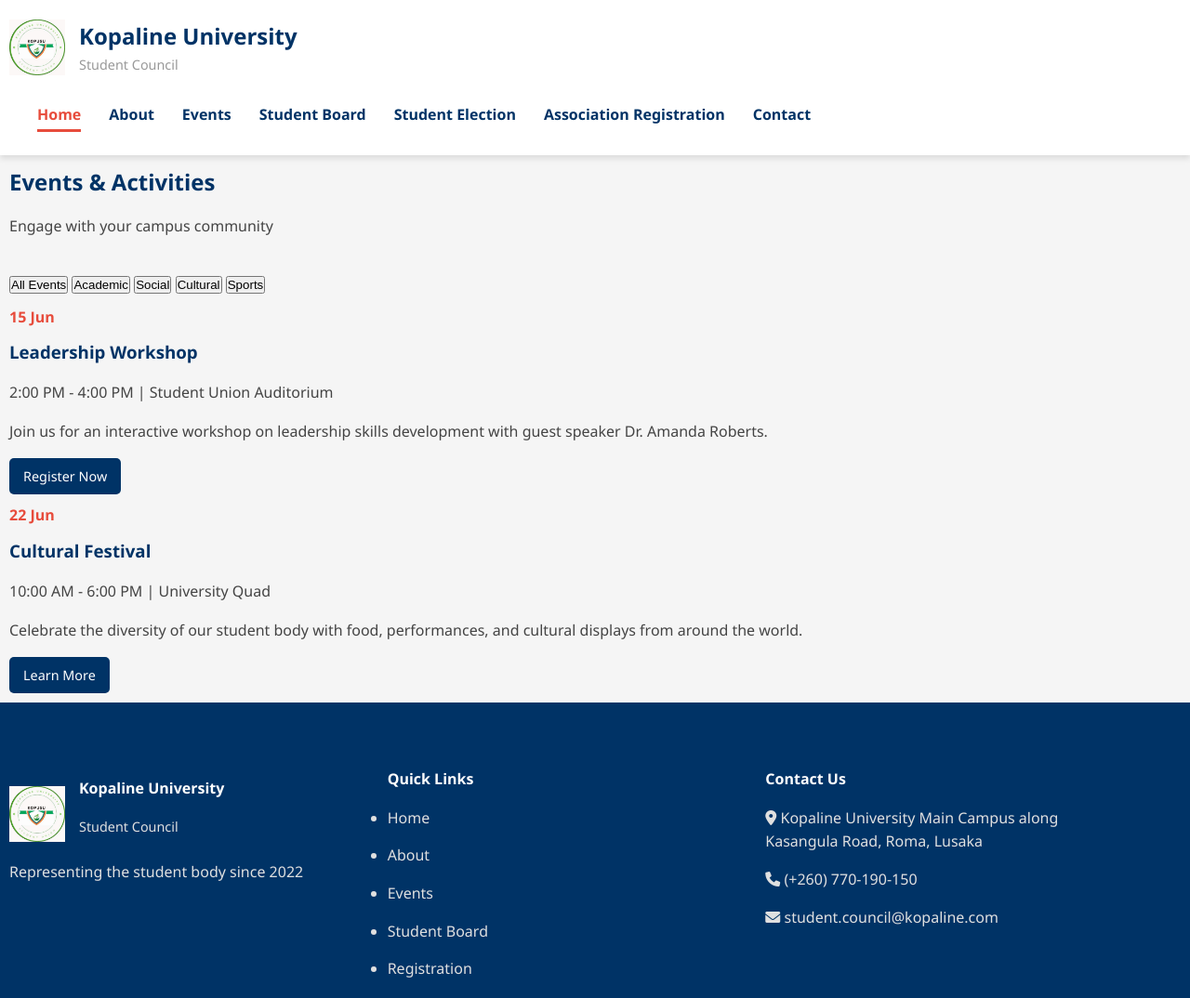
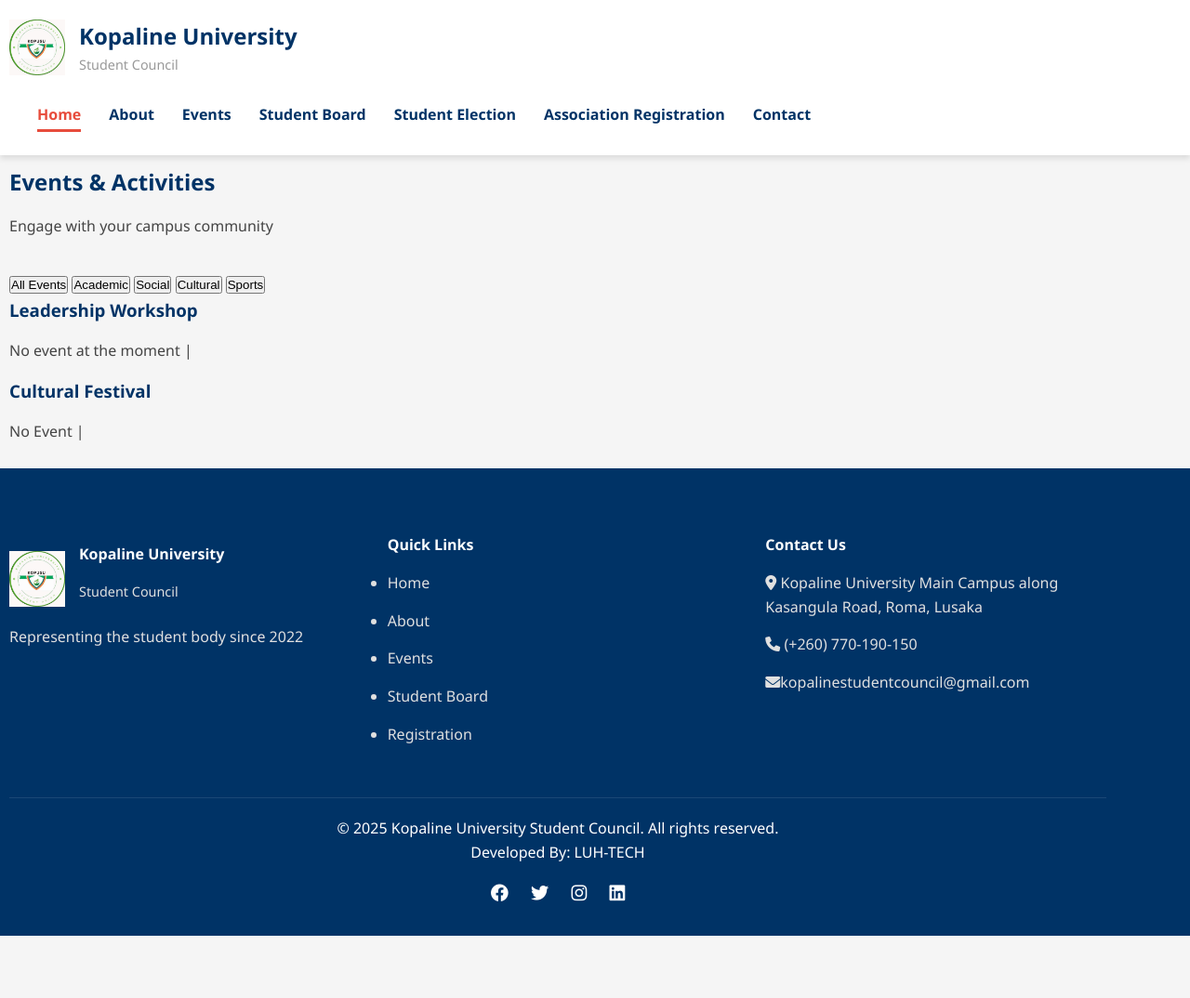
Before and after one commit to luhtech20/kopalinestudentcouncil, a plain HTML site: page events.html in a window 1280 px wide. Shown: the top 1074 px of the page at 93% size. After the commit the page ends 1007 px from the top, so only its background shows below. Drawn offline with Linux system fonts and the light colour scheme.

Commit message:
Update events.html

```diff
--- a/events.html
+++ b/events.html
@@ -55,29 +55,29 @@
                     <button class="filter-btn" data-filter="sports">Sports</button>
                 </div>
 
-                <div class="events-list">
+               <!-- <div class="events-list">
                     <div class="event-item" data-category="academic">
                         <div class="event-date">
                             <span class="day">15</span>
                             <span class="month">Jun</span>
-                        </div>
+                        </div> -->
                         <div class="event-details">
                             <h3>Leadership Workshop</h3>
-                            <p class="event-meta">2:00 PM - 4:00 PM | Student Union Auditorium</p>
-                            <p>Join us for an interactive workshop on leadership skills development with guest speaker Dr. Amanda Roberts.</p>
+                            <p class="event-meta"> No event at the moment | </p>
+                          <!--  <p>Join us for an interactive workshop on leadership skills development with guest speaker Dr. Amanda Roberts.</p>
                             <a href="#" class="btn-small">Register Now</a>
                         </div>
                     </div>
 
-                    <div class="event-item" data-category="cultural">
+                   <!-- <div class="event-item" data-category="cultural">
                         <div class="event-date">
                             <span class="day">22</span>
                             <span class="month">Jun</span>
-                        </div>
+                        </div> -->
                         <div class="event-details">
                             <h3>Cultural Festival</h3>
-                            <p class="event-meta">10:00 AM - 6:00 PM | University Quad</p>
-                            <p>Celebrate the diversity of our student body with food, performances, and cultural displays from around the world.</p>
+                            <p class="event-meta"> No Event |</p>
+                          <!--  <p>Celebrate the diversity of our student body with food, performances, and cultural displays from around the world.</p>
                             <a href="#" class="btn-small">Learn More</a>
                         </div>
                     </div>
@@ -114,7 +114,7 @@
                     <h4>Contact Us</h4>
                     <p><i class="fas fa-map-marker-alt"></i> Kopaline University Main Campus along Kasangula Road, Roma, Lusaka</p>
                     <p><i class="fas fa-phone"></i> (+260) 770-190-150</p>
-                    <p><i class="fas fa-envelope"></i> student.council@kopaline.com</p>
+                    <p><i class="fas fa-envelope"></i>kopalinestudentcouncil@gmail.com</p>
                 </div>
             </div>
             <div class="footer-bottom">
```
